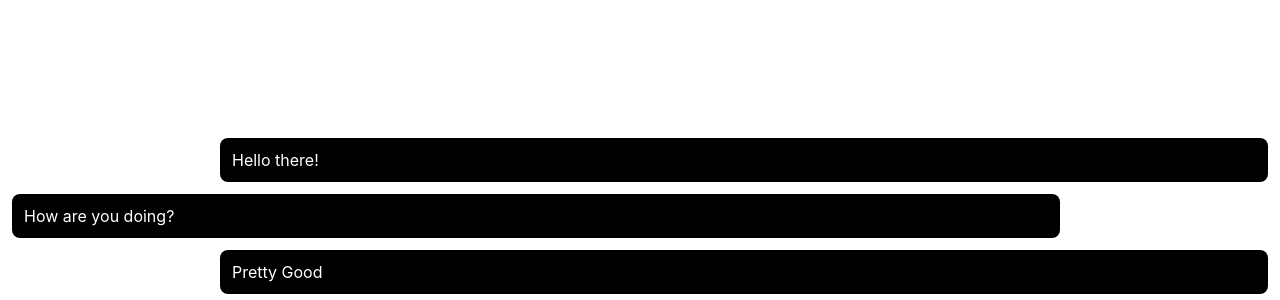
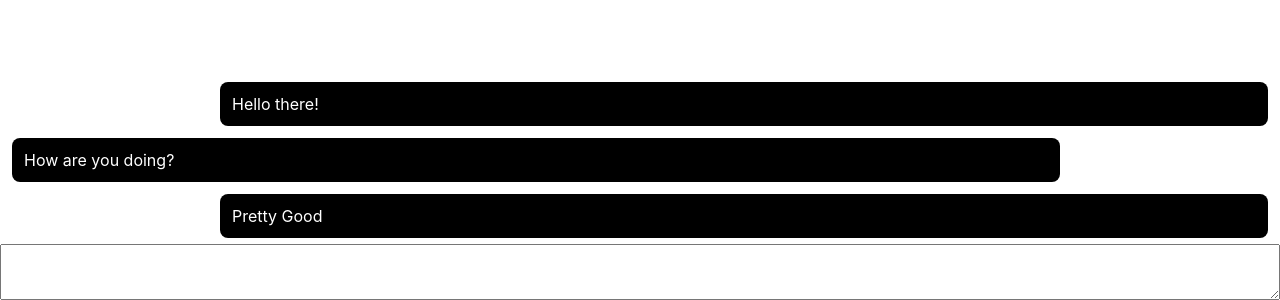
Before and after one commit to phhien203/ultimate-react-state-management, a React (Create React App) app: page / in a window 1280 px wide. Shown: the part 500-800 px from the top of the page. Built offline with nearby package versions, Linux system fonts and the light colour scheme.

Commit message:
Add input message control

```diff
--- a/src/App.js
+++ b/src/App.js
@@ -2,6 +2,7 @@ import React from "react";
 import { useState } from "react";
 import Message from "./Message";
 import "./App.css";
+import Input from "./Input";
 
 const styles = {
   wrapper: {
@@ -26,6 +27,7 @@ const initialMessages = [
 
 function App() {
   const [messages, setMessages] = useState(initialMessages);
+  const [currentMessage, setCurrentMessage] = useState("");
 
   return (
     <div style={styles.wrapper}>
@@ -34,6 +36,18 @@ function App() {
           <Message key={message.id} message={message} />
         ))}
       </div>
+
+      <Input
+        value={currentMessage}
+        onChange={(content) => setCurrentMessage(content)}
+        onEnter={(content) => {
+          setCurrentMessage("");
+          setMessages([
+            ...messages,
+            { id: messages.length + 1, content, from: "me" },
+          ]);
+        }}
+      />
     </div>
   );
 }
--- /dev/null
+++ b/src/Input.js
@@ -0,0 +1,14 @@
+import React from "react";
+
+function Input({ value, onChange, onEnter }) {
+  return (
+    <textarea
+      value={value}
+      style={{ padding: 12 }}
+      onChange={(e) => onChange(e.target.value)}
+      onKeyUp={(e) => (e.keyCode === 13 ? onEnter(e.target.value) : null)}
+    />
+  );
+}
+
+export default Input;
```
